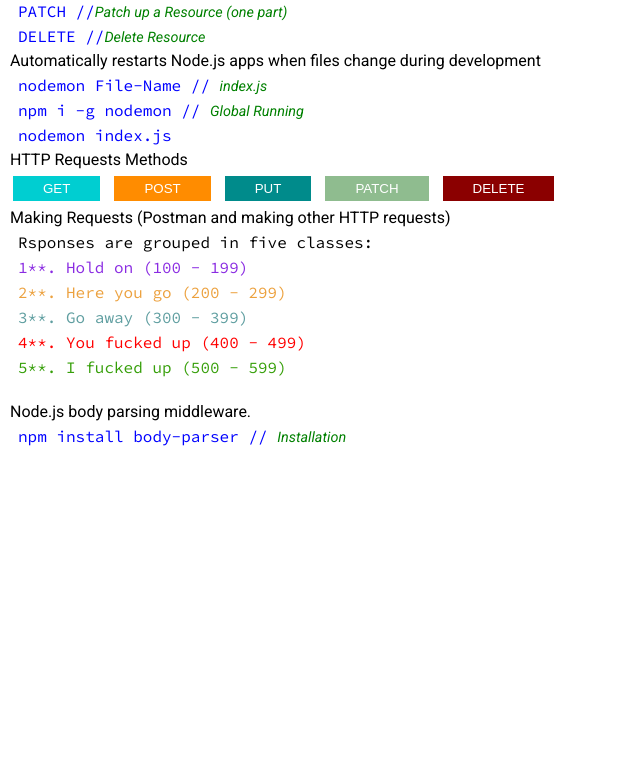
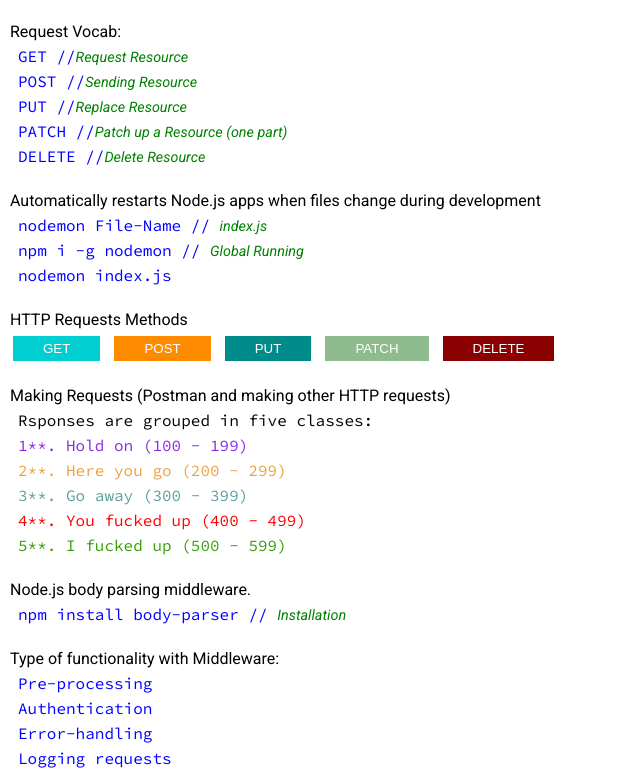
Before and after one commit to wailhassan/Express-Server-Contents, a website with bundled scripts: page index.html in a window 1280 px wide. Shown: the part 543-1319 px from the top of the page, without its empty margins (0-640 px from the left). Before the commit the page ends 997 px from the top, so only its background shows below. Built offline with nearby package versions, Linux system fonts and the light colour scheme.

Commit message:
Add br to the html code

```diff
--- a/index.html
+++ b/index.html
@@ -17,24 +17,30 @@
     <P>Initial npm to the project</P>
     <li>npm init -y</li>
 
+    <br>
     <P>Initial npm Express</P>
     <li>npm i express</li>
 
+    <br>
     <P>check Server Running: on Browser:</P>
     <li>localhost:3000</li>
 
+    <br>
     <P>Stop Server Running:</P>
     <li>Ctrl + C</li>
 
+    <br>
     <P>Check which ports are listening on our computer</P>
     <P><span>Windows:</span></P>
     <li>netstat -ano | findstr "LISTENING"</li>
     <P><span>Mac/Linux:</span></P>
     <li>sudo lsof -i -p -n | grep LISTEN</li>
 
+    <br>
     <P><span>H</span>yper<span>T</span>ext <span>T</span>ransfer <span>P</span>rotocol</P>
     <li>HTTP</li>
 
+    <br>
     <p>Request Vocab:</p>
     <li>GET //<em>Request Resource</em></li>
     <li>POST //<em>Sending Resource</em></li>
@@ -42,11 +48,13 @@
     <li>PATCH //<em>Patch up a Resource (one part)</em></li>
     <li>DELETE //<em>Delete Resource</em></li>
 
+    <br>
     <p>Automatically restarts Node.js apps when files change during development</p>
     <li>nodemon File-Name // <em>index.js</em></li>
     <li>npm i -g nodemon // <em>Global Running</em></li>
     <li>nodemon index.js</li>
 
+    <br>
     <P>HTTP Requests Methods</P>
     <button style="padding: 5px 30px; background: darkturquoise; margin: 5px; border: none; color: #fff;">GET</button>
     <button style="padding: 5px 30px; background: darkorange; margin: 5px; border: none; color: #fff;">POST</button>
@@ -55,7 +63,7 @@
     <button style="padding: 5px 30px; background: darkred; margin: 5px; border: none; color: #fff;">DELETE</button>
 
     <br>
-
+    <br>
     <P>Making Requests (Postman and making other HTTP requests)</P>
     <li style="color: black;">Rsponses are grouped in five classes:</li>
     <li style="color: blueviolet;">1**. Hold on (100 - 199)</li>
@@ -65,9 +73,16 @@
     <li style="color: rgb(54, 159, 9);">5**. I fucked up (500 - 599)</li>
 
     <br>
-
     <P>Node.js body parsing middleware.</P>
     <li> npm install body-parser // <em>Installation</em></li>
+
+    <br>
+    <p>Type of functionality with Middleware:</p>
+    <li>Pre-processing</li>
+    <li>Authentication</li>
+    <li>Error-handling</li>
+    <li>Logging requests</li>
+
 
 
 
```
